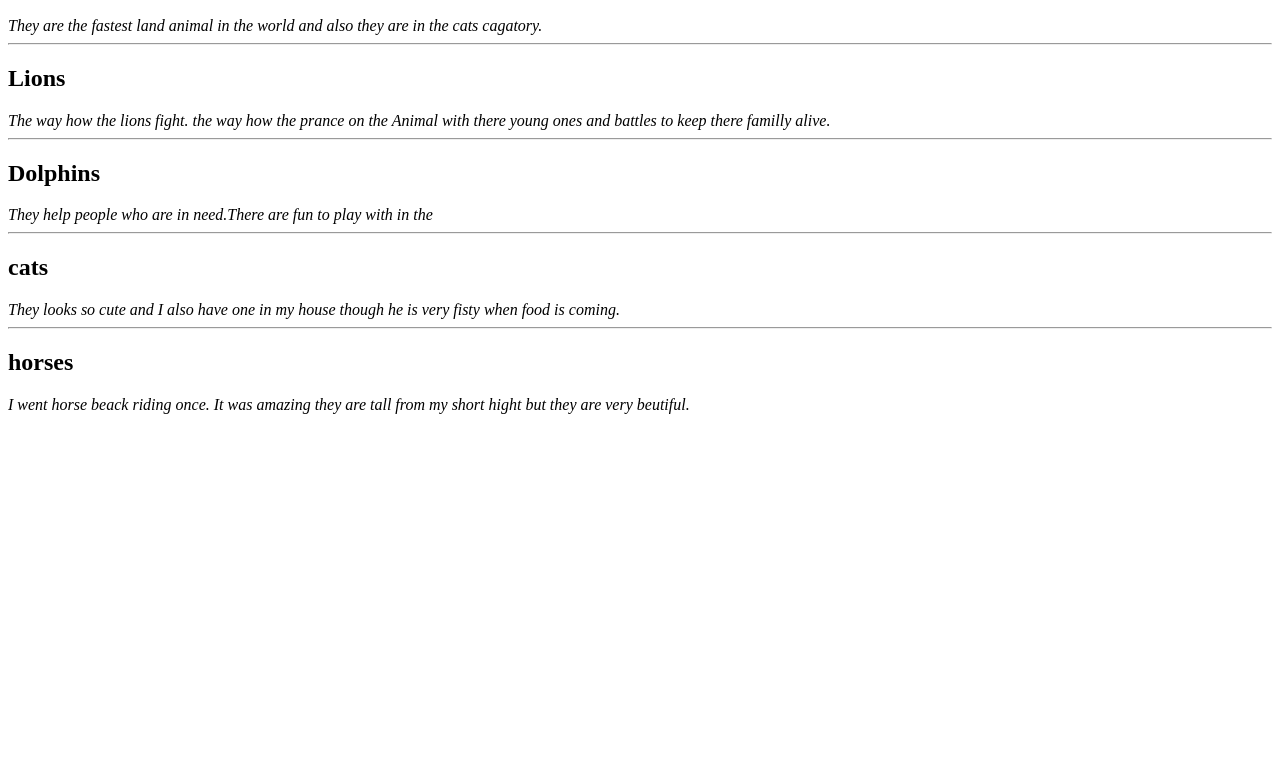
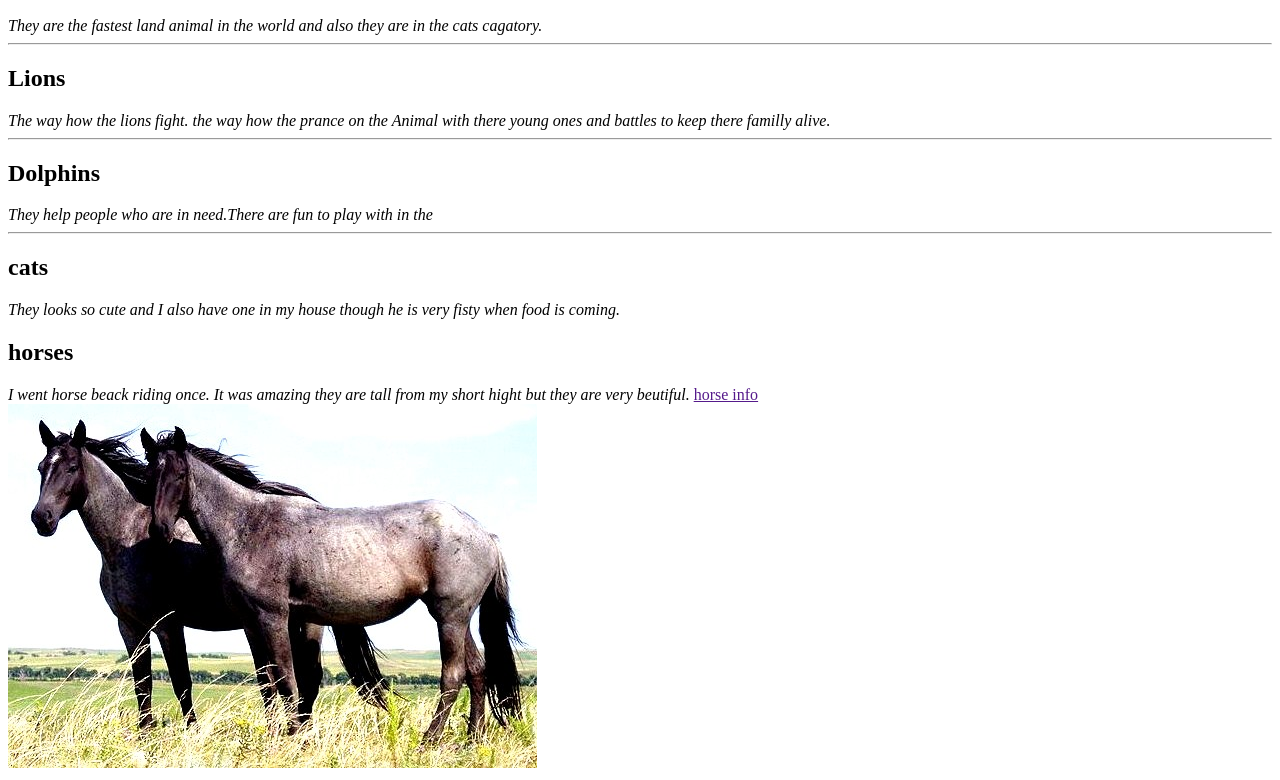
Before and after one commit to KTProg-2024/favorite-pet-zsda111, a plain HTML site: page index.html in a window 1280 px wide. Shown: the part 110-890 px from the top of the page. Before the commit the page ends 800 px from the top, so only its background shows below. Drawn offline with Linux system fonts and the light colour scheme.

Commit message:
I have a picture of a horse with the horse website.

```diff
--- a/index.html
+++ b/index.html
@@ -16,8 +16,14 @@
    <hr>
      <h2>cats</h2>
      <Acinonyxjubatus><i> They looks so cute and I also have one in my house though he is very fisty when food is coming.</i></Acinonyxjubatus>
+<a href"
    <hr>
     <h2>horses</h2>
     <Acinonyxjubatus><i>I went horse beack riding once. It was amazing they are tall from my short hight but they are very beutiful.</i></Acinonyxjubatus>
-</body>
+<a href "www.thesprucepets.com"> horse info </a>
+<img src="Nokota_Horses_cropped.jpg"
+    alt="pic of a horse">
+
+ </body>
+
 </html>
```
Also changed, not shown: Nokota_Horses_cropped.jpg (added).
